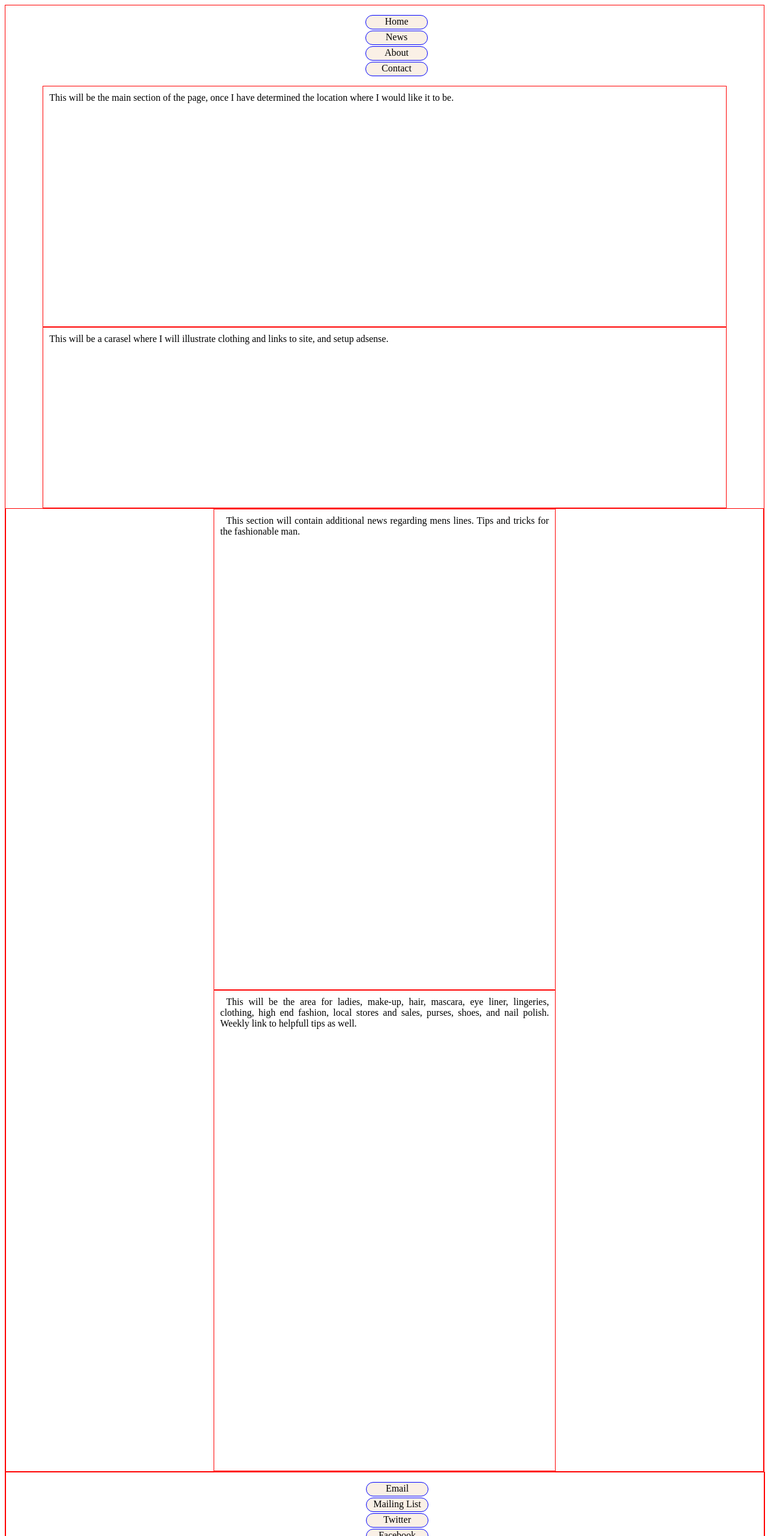
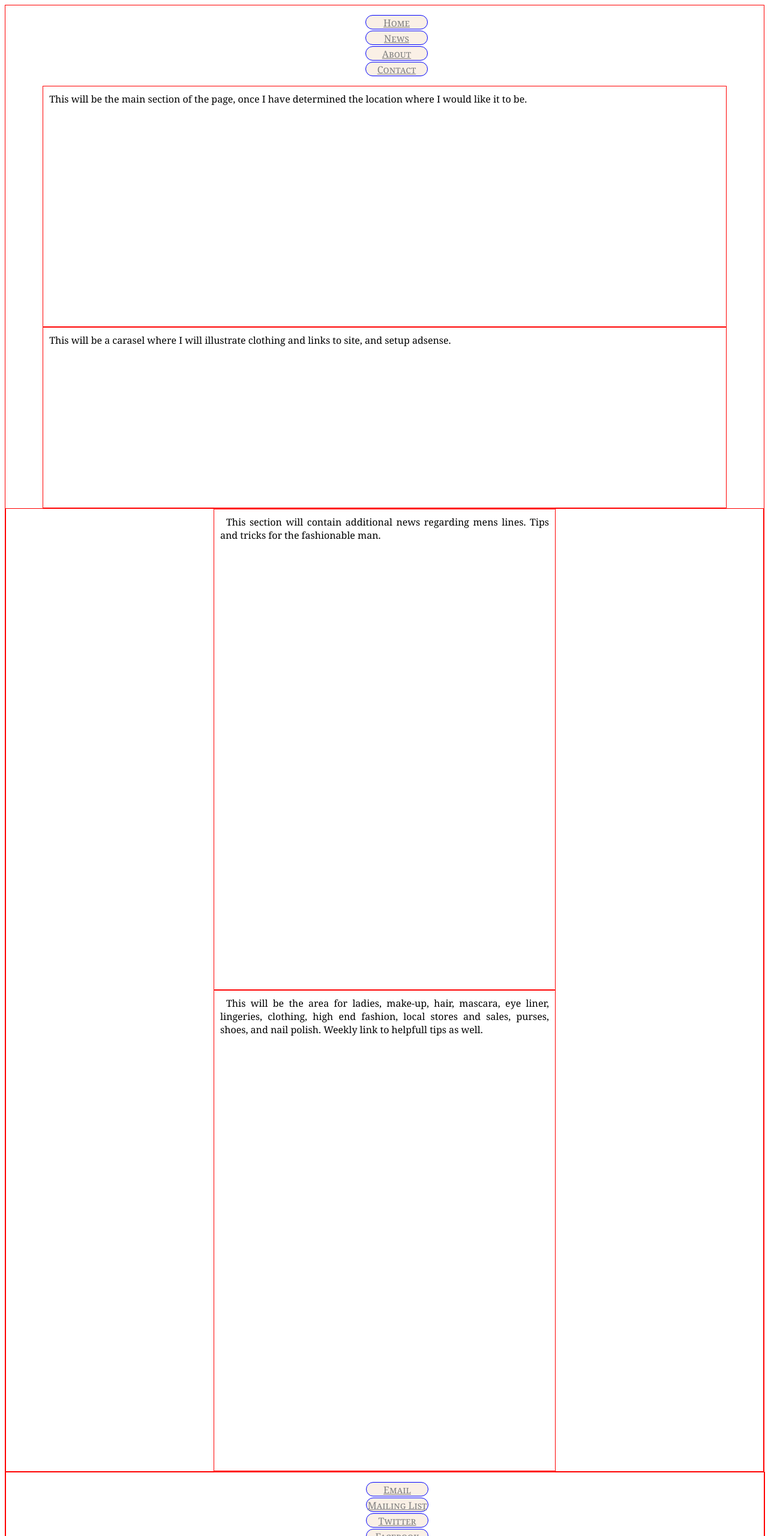
Before and after one commit to GNJM/SiteFashion, a plain HTML site: page index.html in a window 1280 px wide. Shown: the top 2560 px of the page at 60% size. Drawn offline with Linux system fonts and the light colour scheme.

Commit message:
Added font styling to page

```diff
--- a/css/style.css
+++ b/css/style.css
@@ -1,5 +1,7 @@
 body {
 	background-image: url("offWhiteLeatherTexture.jpg");
+	font-family: Georgia, "Time Roman New", Arial;
+	font-size: 100%;
 }
 
 div {
@@ -21,6 +23,7 @@ div.header, div.footer {
 	width: 100px;
 	margin: 2px auto;
 	padding: 1px;
+	font-variant: small-caps;
 
 /*	Above is the Short-Hand for margin: Top Right Bottom Left
 	margin-top: 0px;
@@ -29,6 +32,32 @@ div.header, div.footer {
 	margin-left: 60px;
 */
 
+}
+
+/* This will affect the links on the page
+	When setting the style for several link states, there are some order rules:
+	a:hover MUST come after a:link and a:visited
+	a:active MUST come after a:hover
+*/
+
+/* unvisited links */
+a:link {
+	color: red;
+}
+
+/* visited link */
+a:visited {
+	color: grey;
+}
+
+/*mouse over link */
+a:hover {
+	color: white;
+}
+
+/* selected link */
+a:active {
+	color: black;
 }
 
 
@@ -49,12 +78,14 @@ div.header, div.footer {
 	margin: auto;
 	height: 800px;
 	width: 45%;
+	font-weight: lighter;
 }
 
 .ladies {
 	margin: auto;
 	height: 800px;
 	width: 45%;
+	font-weight: lighter;
 }
 
 p {
--- a/index.html
+++ b/index.html
@@ -11,10 +11,10 @@
 		<!-- Header Section -->
 		<div class = "header">
 			<ul>
-				<li class = "headercon">Home</li>
-				<li class = "headercon">News</li>
-				<li class = "headercon">About</li>
-				<li class = "headercon">Contact</li>
+				<li class = "headercon"><a href="">Home</a></li>
+				<li class = "headercon"><a href="">News</a></li>
+				<li class = "headercon"><a href="">About</a></li>
+				<li class = "headercon"><a href="">Contact</a></li>
 			</ul>
 
 		<!-- Main Page Section -->
@@ -40,11 +40,11 @@
 		<!-- Footer Section -->
 		<div class = "footer">
 			<ul>
-				<li class = "footercon">Email</li>
-				<li class = "footercon">Mailing List</li>
-				<li class = "footercon">Twitter</li>
-				<li class = "footercon">Facebook</li>
-				<li class = "footercon">Instagram</li>
+				<li class = "footercon"><a href="">Email</a></li>
+				<li class = "footercon"><a href="">Mailing List</a></li>
+				<li class = "footercon"><a href="">Twitter</a></li>
+				<li class = "footercon"><a href="">Facebook</a></li>
+				<li class = "footercon"><a href="">Instagram</a></li>
 			</ul>
 		</div>
 	</body>
```
